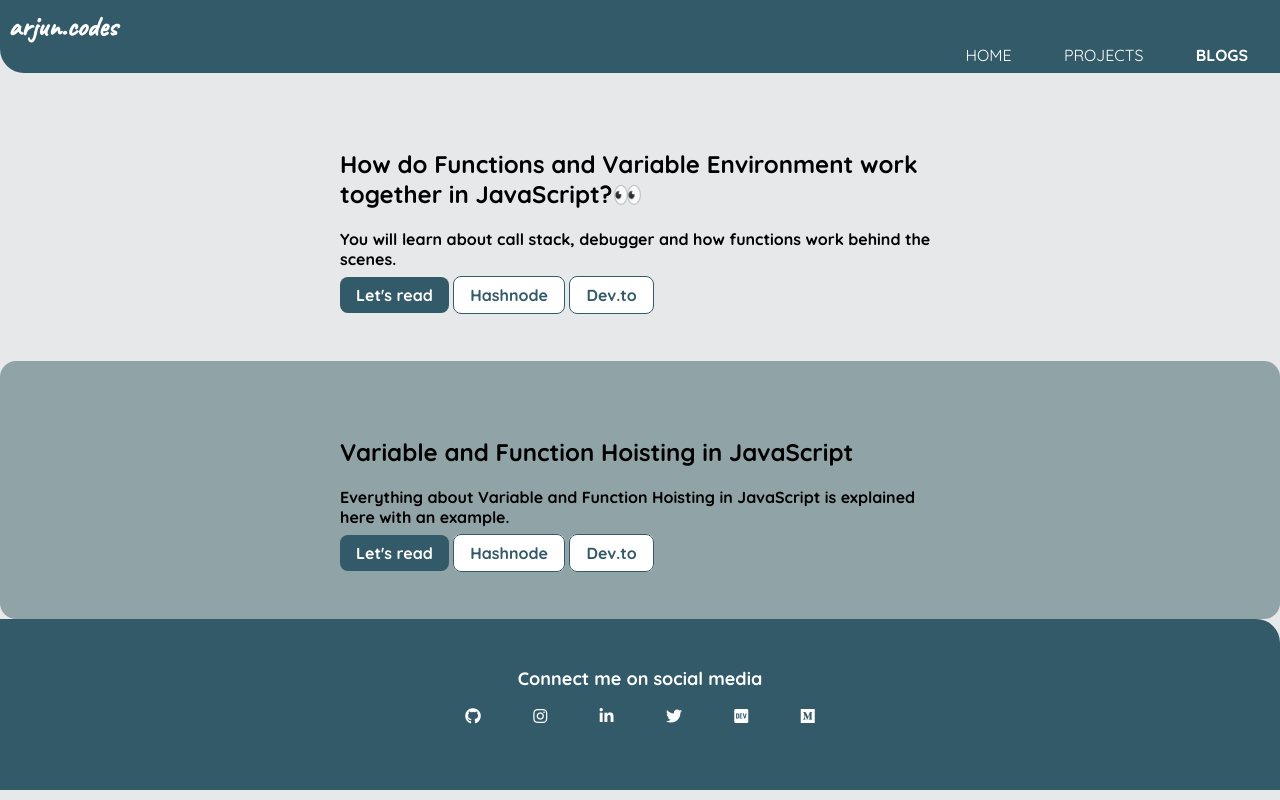
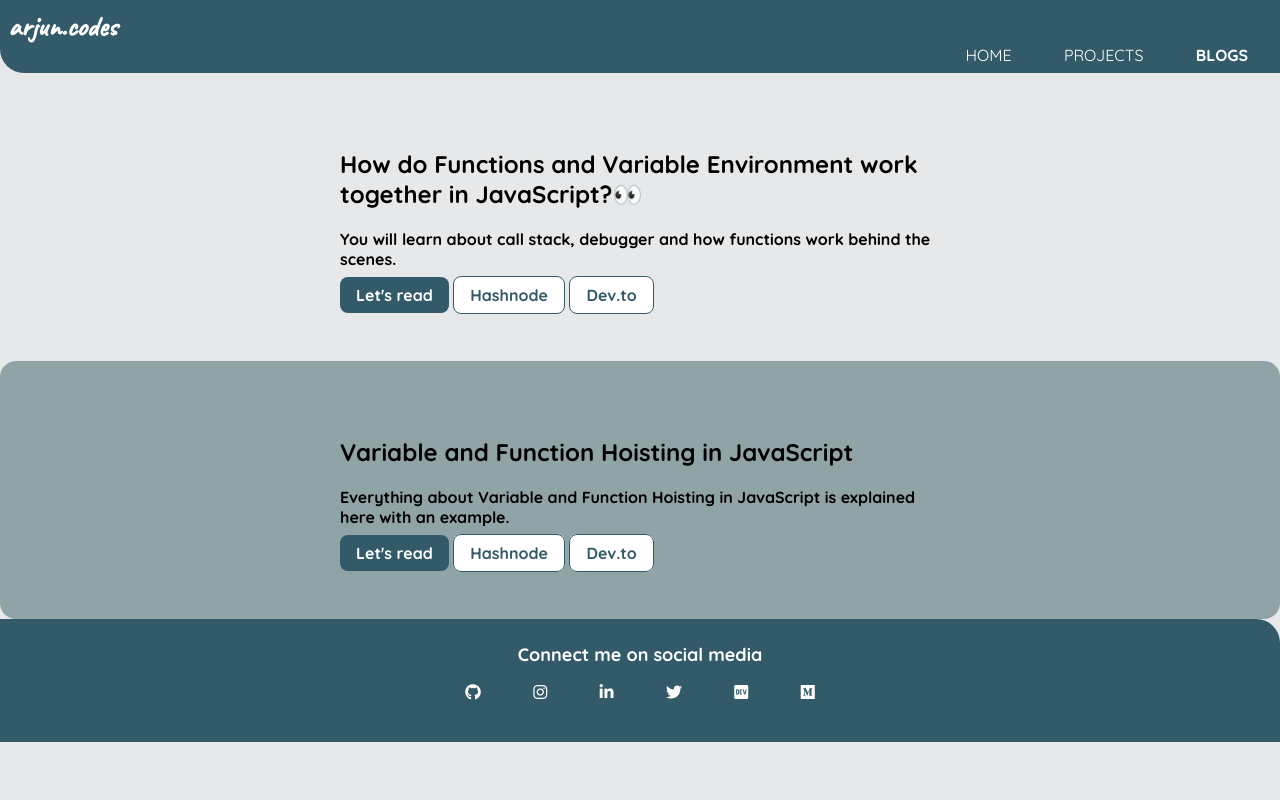
Before and after one commit to ArjunJunna/Portfolio-website, a plain HTML site: page blogs.html in a window 1280 px wide. Drawn offline with Linux system fonts and the light colour scheme.

Commit message:
style : footer links

```diff
--- a/blogs.html
+++ b/blogs.html
@@ -70,7 +70,7 @@
     </section>
 
     <footer class="footer">
-      <div class="container">
+      <div class="container-footer">
         <div class="footer-header">Connect me on social media</div>
         <ul class="social-links list-non-bullet">
           <li class="list-item-inline">
```
Also changed, not shown: projects.html (+1 -1 lines).
